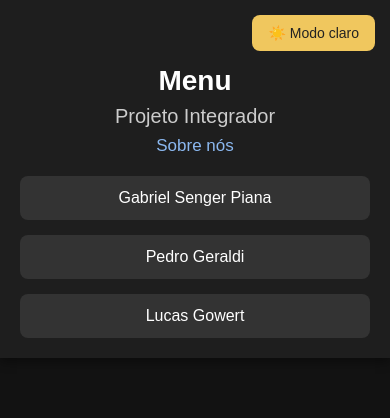
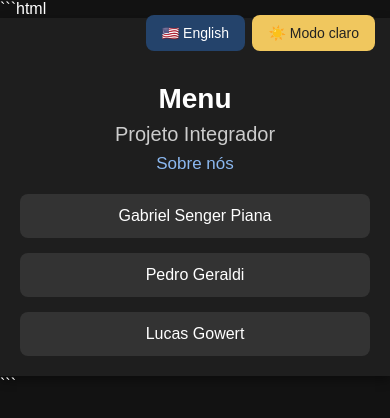
Before and after one commit to PI-2026-grupo12/projeto-queimadas, a plain HTML site: page index.html in a window 390 px wide. Both pictures are taken after a click on the button "🌙 Modo noturno". Drawn offline with Linux system fonts and the light colour scheme.

Commit message:
Implement language toggle feature in menu
Added language toggle button and functionality.

````diff
--- a/index.html
+++ b/index.html
@@ -1,4 +1,4 @@
-
+```html
 <!DOCTYPE html>
 <html lang="pt-BR">
 <head>
@@ -87,6 +87,24 @@
             opacity: 0.85;
         }
 
+        .botao-idioma {
+            position: fixed;
+            top: 15px;
+            right: 160px;
+            padding: 10px 16px;
+            border: none;
+            border-radius: 8px;
+            background: #24436b;
+            color: white;
+            font-size: 14px;
+            cursor: pointer;
+            z-index: 10;
+        }
+
+        .botao-idioma:hover {
+            opacity: 0.85;
+        }
+
         body.modo-noturno {
             background: #121212;
             color: #ffffff;
@@ -135,6 +153,10 @@
             .links a {
                 max-width: 100%;
             }
+
+            .botao-idioma {
+                right: 145px;
+            }
         }
     </style>
 </head>
@@ -146,10 +168,15 @@
         🌙 Modo noturno
     </button>
 
+    <button class="botao-idioma" id="botaoIdioma"
+            onclick="alternarIdioma()">
+        🇺🇸 English
+    </button>
+
     <nav class="menu">
-        <h1>Menu</h1>
-        <h2>Projeto Integrador</h2>
-        <h3>Sobre nós</h3>
+        <h1 id="titulo">Menu</h1>
+        <h2 id="projeto">Projeto Integrador</h2>
+        <h3 id="sobre">Sobre nós</h3>
 
         <div class="links">
             <a href="gabb.html">Gabriel Senger Piana</a>
@@ -159,6 +186,8 @@
     </nav>
 
     <script>
+        let idiomaIngles = false;
+
         function alternarTema() {
             const corpo = document.body;
             const botao = document.getElementById("botaoTema");
@@ -166,14 +195,38 @@
             corpo.classList.toggle("modo-noturno");
 
             if (corpo.classList.contains("modo-noturno")) {
-                botao.innerHTML = "☀️ Modo claro";
+                botao.innerHTML = idiomaIngles ? "☀️ Light mode" : "☀️ Modo claro";
                 botao.setAttribute("aria-pressed", "true");
             } else {
-                botao.innerHTML = "🌙 Modo noturno";
+                botao.innerHTML = idiomaIngles ? "🌙 Dark mode" : "🌙 Modo noturno";
                 botao.setAttribute("aria-pressed", "false");
             }
+        }
+
+        function alternarIdioma() {
+            idiomaIngles = !idiomaIngles;
+
+            document.documentElement.lang = idiomaIngles ? "en" : "pt-BR";
+
+            document.getElementById("titulo").textContent =
+                "Menu";
+
+            document.getElementById("projeto").textContent =
+                idiomaIngles ? "Integration Project" : "Projeto Integrador";
+
+            document.getElementById("sobre").textContent =
+                idiomaIngles ? "About us" : "Sobre nós";
+
+            document.getElementById("botaoIdioma").textContent =
+                idiomaIngles ? "🇧🇷 Português" : "🇺🇸 English";
+
+            document.getElementById("botaoTema").textContent =
+                document.body.classList.contains("modo-noturno")
+                ? (idiomaIngles ? "☀️ Light mode" : "☀️ Modo claro")
+                : (idiomaIngles ? "🌙 Dark mode" : "🌙 Modo noturno");
         }
     </script>
 
 </body>
 </html>
+```
````
